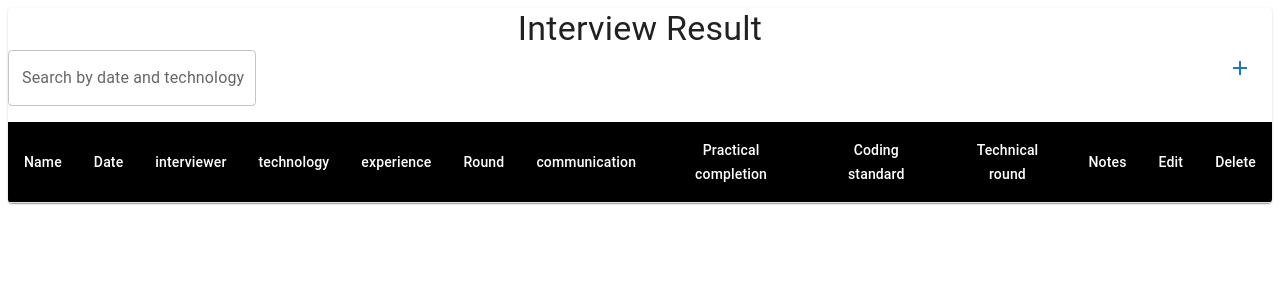
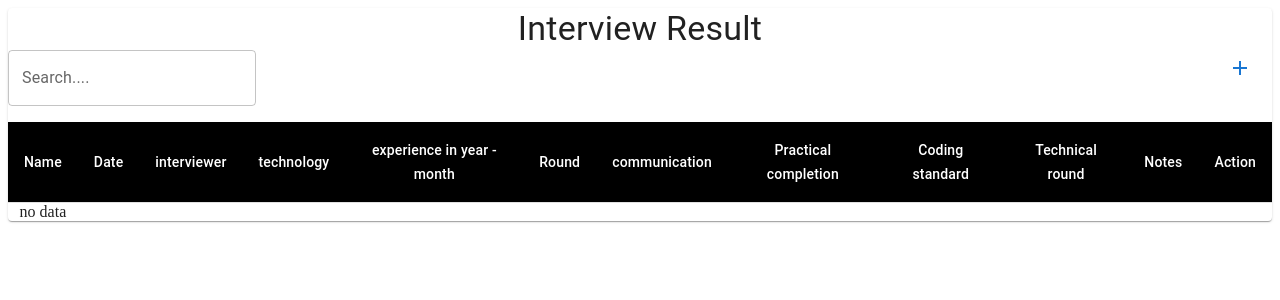
Before and after one commit to jaydeepbhingradiya/interview-system, a React (Create React App) app: page / in a window 1280 px wide. Shown: the top 300 px of the page. Built offline with nearby package versions, Linux system fonts and the light colour scheme.

Commit message:
interview system : done searching and filtering : 15-02-2022

```diff
--- a/package.json
+++ b/package.json
@@ -8,6 +8,8 @@
     "@mui/icons-material": "^5.4.1",
     "@mui/lab": "^5.0.0-alpha.67",
     "@mui/material": "^5.4.0",
+    "@mui/x-data-grid": "^5.5.1",
+    "@mui/x-data-grid-generator": "^5.5.1",
     "@testing-library/jest-dom": "^5.16.2",
     "@testing-library/react": "^12.1.2",
     "@testing-library/user-event": "^13.5.0",
--- a/src/App.js
+++ b/src/App.js
@@ -7,6 +7,7 @@ function App() {
   const [show, setShow] = useState(true);
   const [formTitle, setFormTitle] = useState(false);
   const [selectedResult, setSelectedResult] = useState({});
+
   const resultTableHandler = () => {
     setShow(true);
   };
@@ -15,15 +16,20 @@ function App() {
     setShow(false);
   };
 
-  const handleSelectedData = (data) => {
+  const selectedDataHandler = (data) => {
     setSelectedResult(data);
   };
 
-  const handleClearField = () => {
+  const clearFieldHanlder = () => {
     setSelectedResult({});
   };
-  const toggleTitle = () => {
-    setFormTitle((prevState) => !prevState);
+
+  const addTitleHandler = () => {
+    setFormTitle(true);
+  };
+
+  const editTitleHandler = () => {
+    setFormTitle(false);
   };
 
   return (
@@ -31,14 +37,15 @@ function App() {
       {show ? (
         <FeedbackTable
           showForm={formHandler}
-          getselectedData={handleSelectedData}
-          toggleTitle={toggleTitle}
+          getselectedData={selectedDataHandler}
+          addTitle={addTitleHandler}
+          editTitle={editTitleHandler}
         />
       ) : (
         <InterviewFeedbackForm
           showResultTable={resultTableHandler}
           selectedResult={selectedResult}
-          clearField={handleClearField}
+          clearField={clearFieldHanlder}
           title={formTitle}
         />
       )}
--- a/src/components/FeedbackTable.js
+++ b/src/components/FeedbackTable.js
@@ -12,6 +12,7 @@ import { useDispatch, useSelector } from "react-redux";
 import DeleteIcon from "@mui/icons-material/Delete";
 import ModeEditIcon from "@mui/icons-material/ModeEdit";
 import AddIcon from "@mui/icons-material/Add";
+import { removeResult } from "../store/actions";
 
 const StyledTableCell = styled(TableCell)(({ theme }) => ({
   [`&.${tableCellClasses.head}`]: {
@@ -32,93 +33,45 @@ const StyledTableRow = styled(TableRow)(({ theme }) => ({
   },
 }));
 
-function FeedbackTable({ showForm, getselectedData, toggleTitle }) {
+function FeedbackTable({ showForm, getselectedData, addTitle, editTitle }) {
   const [searchTerm, setSearchTerm] = useState("");
   const result = useSelector((state) => state);
   const dispatch = useDispatch();
 
-  const handleAdd = () => {
-    toggleTitle();
+  const addHandler = () => {
+    addTitle();
     showForm();
   };
 
   const deleteHandler = (id) => {
-    dispatch({ type: "REMOVE_RESULT", payload: id });
+    dispatch(removeResult(id));
   };
 
   const editHandler = (data) => {
     getselectedData(data);
-    toggleTitle();
+    editTitle();
     showForm();
   };
 
-  return (
-    <TableContainer component={Paper}>
-      <Typography variant="h4">Interview Result</Typography>
-      <TextField
-        sx={{ float: "left", marginBottom: "1rem" }}
-        name="search"
-        label="Search by date and technology"
-        onChange={(e) => setSearchTerm(e.target.value)}
-      />
-
-      <Button onClick={handleAdd} sx={{ float: "right", marginBottom: "1rem" }}>
-        <AddIcon />
-      </Button>
-
-      <Table
-        sx={{ minWidth: 700, marginTop: "1rem" }}
-        aria-label="customized table"
-      >
-        <TableHead>
-          <TableRow>
-            <StyledTableCell>Name</StyledTableCell>
-
-            <StyledTableCell align="center">Date</StyledTableCell>
-
-            <StyledTableCell align="center">interviewer</StyledTableCell>
-
-            <StyledTableCell align="center">technology</StyledTableCell>
-
-            <StyledTableCell align="center">experience</StyledTableCell>
-
-            <StyledTableCell align="center">Round</StyledTableCell>
-
-            <StyledTableCell align="center">communication</StyledTableCell>
-
-            <StyledTableCell align="center">
-              Practical completion
-            </StyledTableCell>
-
-            <StyledTableCell align="center">Coding standard</StyledTableCell>
-
-            <StyledTableCell align="center">Technical round</StyledTableCell>
-
-            <StyledTableCell align="center">Notes</StyledTableCell>
-
-            <StyledTableCell align="center">Edit</StyledTableCell>
-
-            <StyledTableCell align="center">Delete</StyledTableCell>
-          </TableRow>
-        </TableHead>
-
-        <TableBody>
-          {result
-            .filter((row) => {
+  let searchData = result.filter((row) => {
     if (searchTerm === "") {
       return row;
     } else if (
-                row.technology
+      JSON.stringify(row.dateOfInterview)
         .toLowerCase()
         .includes(searchTerm.toLowerCase()) ||
-                row.dateOfInterview
+      JSON.stringify(row.technology)
         .toLowerCase()
         .includes(searchTerm.toLowerCase())
     ) {
       return row;
     }
-            })
-            .map((row) => (
+  });
+
+  let tablebody = (
+    <TableBody>
+      {searchData.length > 0
+        ? searchData.map((row) => (
             <StyledTableRow key={row.id}>
               <StyledTableCell component="th" scope="row">
                 {row.candidate || "-"}
@@ -137,7 +90,11 @@ function FeedbackTable({ showForm, getselectedData, toggleTitle }) {
               </StyledTableCell>
 
               <StyledTableCell align="center">
-                  {row.experience || "-"}
+                {row.experienceInYear || "-"}
+              </StyledTableCell>
+
+              <StyledTableCell align="center">
+                {row.experienceInMonth || "-"}
               </StyledTableCell>
 
               <StyledTableCell align="center">
@@ -168,9 +125,6 @@ function FeedbackTable({ showForm, getselectedData, toggleTitle }) {
                 <Button onClick={() => editHandler(row)}>
                   <ModeEditIcon />
                 </Button>
-                </StyledTableCell>
-
-                <StyledTableCell align="center">
                 <Button
                   sx={{ color: "red" }}
                   onClick={() => deleteHandler(row.id)}
@@ -178,9 +132,80 @@ function FeedbackTable({ showForm, getselectedData, toggleTitle }) {
                   <DeleteIcon />
                 </Button>
               </StyledTableCell>
+
+              {/* <StyledTableCell align="center">
+                <Button
+                  sx={{ color: "red" }}
+                  onClick={() => deleteHandler(row.id)}
+                >
+                  <DeleteIcon />
+                </Button>
+              </StyledTableCell> */}
             </StyledTableRow>
-            ))}
+          ))
+        : "no data"}
     </TableBody>
+  );
+
+  return (
+    <TableContainer component={Paper}>
+      <Typography variant="h4">Interview Result</Typography>
+      <TextField
+        sx={{ float: "left", marginBottom: "1rem", marginRight: "1rem" }}
+        name="search"
+        label="Search...."
+        onChange={(e) => setSearchTerm(e.target.value)}
+      />
+
+      <Button
+        onClick={addHandler}
+        sx={{ float: "right", marginBottom: "1rem" }}
+      >
+        <AddIcon />
+      </Button>
+
+      <Table
+        sx={{ minWidth: 700, marginTop: "1rem" }}
+        aria-label="customized table"
+      >
+        <TableHead>
+          <TableRow>
+            <StyledTableCell>Name</StyledTableCell>
+
+            <StyledTableCell align="center">Date</StyledTableCell>
+
+            <StyledTableCell align="center">interviewer</StyledTableCell>
+
+            <StyledTableCell align="center">technology</StyledTableCell>
+
+            <StyledTableCell align="center" colSpan={2}>
+              experience in year - month
+            </StyledTableCell>
+
+            {/* <StyledTableCell align="center">
+              month of experience
+            </StyledTableCell> */}
+
+            <StyledTableCell align="center">Round</StyledTableCell>
+
+            <StyledTableCell align="center">communication</StyledTableCell>
+
+            <StyledTableCell align="center">
+              Practical completion
+            </StyledTableCell>
+
+            <StyledTableCell align="center">Coding standard</StyledTableCell>
+
+            <StyledTableCell align="center">Technical round</StyledTableCell>
+
+            <StyledTableCell align="center">Notes</StyledTableCell>
+
+            <StyledTableCell align="center">Action</StyledTableCell>
+
+            {/* <StyledTableCell align="center">Delete</StyledTableCell> */}
+          </TableRow>
+        </TableHead>
+        {tablebody}
       </Table>
     </TableContainer>
   );
--- a/src/components/InterviewFeedbackForm.js
+++ b/src/components/InterviewFeedbackForm.js
@@ -1,5 +1,5 @@
 import React from "react";
-import { Button, Grid, Typography } from "@mui/material";
+import { Button, Grid, InputAdornment, Typography } from "@mui/material";
 import { useDispatch, useSelector } from "react-redux";
 import { Form, Formik } from "formik";
 import * as yup from "yup";
@@ -11,47 +11,64 @@ import round from "./../data/round.json";
 import communication from "./../data/communication.json";
 import technology from "./../data/technology.json";
 import ButtonWrapper from "./formUI/button";
+import { addResult, updateResult } from "../store/actions";
 
 const FORM_VALIDATION = yup.object().shape({
-  dateOfInterview: yup.date().required("Required"),
-  candidate: yup.string().required("Required"),
-  interviewer: yup.string().required("Required"),
-  technology: yup.string().required("Required"),
-  experience: yup.string().required("Required"),
-  round: yup.string().required("Required"),
+  dateOfInterview: yup.date().required("Please enter interview date"),
+  candidate: yup.string().required("Please enter candidate name"),
+  interviewer: yup.string().required("Please enter interviewer name"),
+  technology: yup
+    .array()
+    .min(1, "You can't leave this blank.")
+    .required("You can't leave this blank."),
+  experienceInYear: yup
+    .number()
+    .integer()
+    .typeError("Please enter a valid value")
+    .required("Please enter experience"),
+  experienceInMonth: yup
+    .number()
+    .min(0, "Min value 0.")
+    .max(12, "Max value 12.")
+    .integer()
+    .typeError("Please enter a valid value")
+    .required("Please enter experience"),
+  round: yup.string().required("Please select round name"),
   communication: yup.string().when(["round"], {
     is: (round) => round === "Technical",
-    then: yup.string().required("Required"),
+    then: yup.string().required("Please select communication"),
   }),
-
   Practical: yup.number().when(["round"], {
     is: (round) => round === "Practical",
     then: yup
       .number()
+      .min(0, "Min value 0.")
+      .max(100, "Max value 100.")
       .integer()
       .typeError("Please enter a valid value")
-      .required("Required"),
+      .required("Please enter practical completion in %"),
   }),
-
   codingStandard: yup.number().when(["round"], {
     is: (round) => round === "Practical",
     then: yup
       .number()
+      .min(0, "Min value 0.")
+      .max(100, "Max value 100.")
       .integer()
       .typeError("Please enter a valid value")
-      .required("Required"),
+      .required("Please enter coding Standard in %"),
   }),
-
   technicalRound: yup.number().when(["round"], {
     is: (round) => round === "Technical",
     then: yup
       .number()
+      .min(0, "Min value 0.")
+      .max(100, "Max value 100.")
       .integer()
       .typeError("Please enter a valid value")
-      .required("Required"),
+      .required("Plaease enter technical round in %"),
   }),
-
-  note: yup.string().required("Required"),
+  note: yup.string().required("Please add notes"),
 });
 
 function InterviewFeedbackForm({
@@ -60,6 +77,22 @@ function InterviewFeedbackForm({
   clearField,
   title,
 }) {
+  let INITAIL_VALUE = {
+    dateOfInterview: selectedResult.dateOfInterview || "",
+    candidate: selectedResult.candidate || "",
+    interviewer: selectedResult.interviewer || "",
+    technology: selectedResult.technology || [],
+    experienceInYear: selectedResult.experienceInYear || "",
+    experienceInMonth: selectedResult.experienceInMonth || "",
+    round: selectedResult.round || "",
+    communication: selectedResult.communication || "",
+    Practical: selectedResult.Practical || "",
+    codingStandard: selectedResult.codingStandard || "",
+    technicalRound: selectedResult.technicalRound || "",
+    note: selectedResult.note || "",
+    id: selectedResult.id || "",
+  };
+
   const state = useSelector((state) => state);
   const dispatch = useDispatch();
 
@@ -67,39 +100,34 @@ function InterviewFeedbackForm({
     let found = state.find((element) => element.id === selectedResult.id);
 
     if (found) {
-      dispatch({ type: "UPDATE_RESULT", payload: result });
+      dispatch(updateResult(result));
       clearField();
     } else {
-      dispatch({ type: "ADD_RESULT", payload: result });
+      dispatch(addResult(result));
     }
     showResultTable();
   };
 
   const handleExit = () => {
     showResultTable();
+    clearField();
   };
 
   return (
     <Formik
-      initialValues={{
-        dateOfInterview: selectedResult.dateOfInterview || "",
-        candidate: selectedResult.candidate || "",
-        interviewer: selectedResult.interviewer || "",
-        technology: selectedResult.technology || "",
-        experience: selectedResult.experience || "",
-        round: selectedResult.round || "",
-        communication: selectedResult.communication || "",
-        Practical: selectedResult.Practical || "",
-        codingStandard: selectedResult.codingStandard || "",
-        technicalRound: selectedResult.technicalRound || "",
-        note: selectedResult.note || "",
-        id: selectedResult.id || "",
-      }}
+      initialValues={INITAIL_VALUE}
       validationSchema={FORM_VALIDATION}
-      onSubmit={(data) => handleSubmit(data)}
+      onSubmit={handleSubmit}
+      // validateOnMount
     >
+      {(formik) => {
+        return (
           <Form>
-        <Grid container spacing={2} style={{ padding: "30px 100px 0px 100px" }}>
+            <Grid
+              container
+              spacing={2}
+              style={{ padding: "30px 100px 0px 100px" }}
+            >
               <Grid item xs={12}>
                 {title ? (
                   <Typography variant="h4">Add Interview Result</Typography>
@@ -122,13 +150,35 @@ function InterviewFeedbackForm({
               </Grid>
               <Grid item xs={6} style={{ margin: "0.5rem 0rem" }}>
                 <SelectWrapper
+                  SelectProps={{
+                    multiple: true,
+                  }}
                   name="technology"
                   label="Technology name"
                   options={technology}
                 />
               </Grid>
-          <Grid item xs={6} style={{ margin: "0.5rem 0rem" }}>
-            <TextFieldwrapper name="experience" label="Experience" />
+              <Grid item xs={3} style={{ margin: "0.5rem 0rem" }}>
+                <TextFieldwrapper
+                  InputProps={{
+                    endAdornment: (
+                      <InputAdornment position="start">years</InputAdornment>
+                    ),
+                  }}
+                  name="experienceInYear"
+                  label="Experience"
+                />
+              </Grid>
+              <Grid item xs={3} style={{ margin: "0.5rem 0rem" }}>
+                <TextFieldwrapper
+                  InputProps={{
+                    endAdornment: (
+                      <InputAdornment position="start">months</InputAdornment>
+                    ),
+                  }}
+                  name="experienceInMonth"
+                  label="Experience"
+                />
               </Grid>
               <Grid item xs={6} style={{ margin: "0.5rem 0rem" }}>
                 <SelectWrapper name="round" label="Round" options={round} />
@@ -167,11 +217,15 @@ function InterviewFeedbackForm({
                   Exit
                 </Button>
                 &nbsp;
-            <ButtonWrapper>Submit </ButtonWrapper>
+                <ButtonWrapper disabled={!(formik.isValid && formik.dirty)}>
+                  Submit
+                </ButtonWrapper>
               </Grid>
               <Grid item xs={4}></Grid>
             </Grid>
           </Form>
+        );
+      }}
     </Formik>
   );
 }
--- a/src/data/technology.json
+++ b/src/data/technology.json
@@ -1,5 +1,5 @@
 {
-  "React": "React js",
-  "Angular": "Angular js",
-  "Node": "Node js"
+  "React ": "React js",
+  "Angular ": "Angular js",
+  "Node ": "Node js"
 }
--- /dev/null
+++ b/src/store/actions.js
@@ -0,0 +1,20 @@
+export function addResult(result) {
+  return {
+    type: "ADD_RESULT",
+    payload: result,
+  };
+}
+
+export function removeResult(id) {
+  return {
+    type: "REMOVE_RESULT",
+    payload: id,
+  };
+}
+
+export function updateResult(result) {
+  return {
+    type: "UPDATE_RESULT",
+    payload: result,
+  };
+}
--- a/src/store/reducer.js
+++ b/src/store/reducer.js
@@ -15,7 +15,6 @@ const candidateResultReducer = (state = initialState, action) => {
     }
 
     case "UPDATE_RESULT": {
-      debugger;
       const index = state.findIndex((item) => item.id === action.payload.id);
       const newData = [...state];
       newData[index] = action.payload;
```
Also changed, not shown: 1 other file (tests, documents, lock files or other folders). Lines whose indentation alone changed are shown as unchanged.
